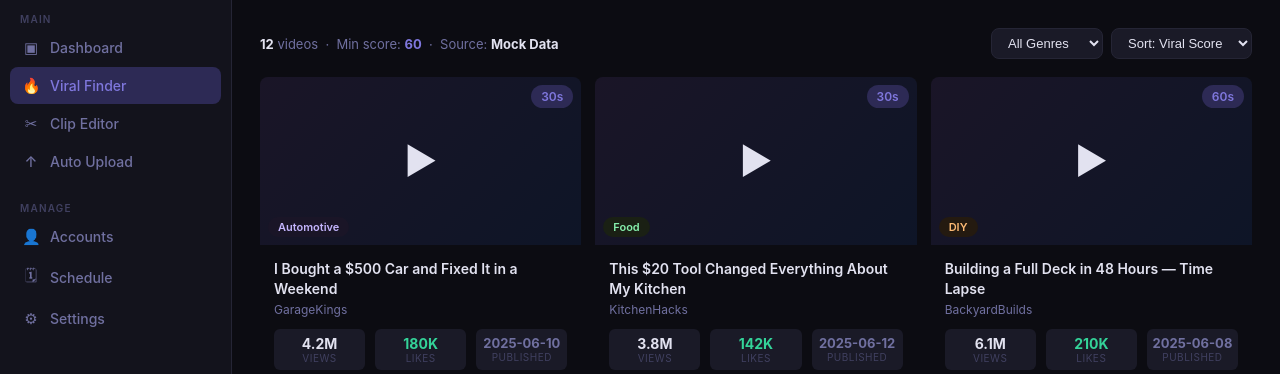
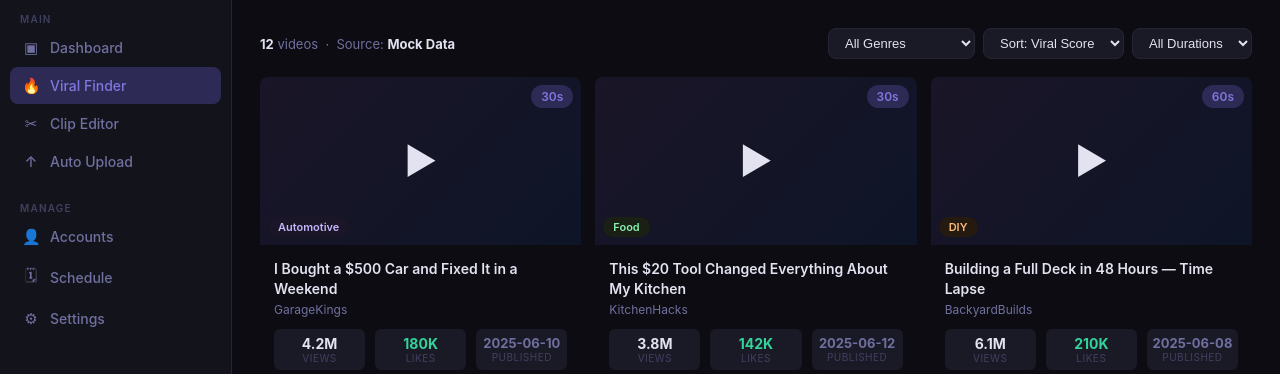
Before and after one commit to ahmadfauzi1312/viralcut-pro, a Flask app: page /viral-finder in a window 1280 px wide. Shown: the part 74-448 px from the top of the page. Run offline with Flask 3, Linux system fonts and the light colour scheme; data comes from the database, SQL or seed files in the repository.

Commit message:
Update viral_finder.html

```diff
--- a/templates/viral_finder.html
+++ b/templates/viral_finder.html
@@ -20,24 +20,14 @@
         <div style="font-size:14px;font-weight:700;color:#c4b5fd;margin-bottom:6px">YouTube API Key Not Configured</div>
         <div style="font-size:13px;color:#9070b0;line-height:1.7">
             Add your <strong style="color:#e2e2f0">YOUTUBE_API_KEY</strong> in
-            <a href="/settings" style="color:var(--accent);font-weight:600">Settings → YouTube API</a>
-            or via the Replit Secrets panel (🔒 sidebar).<br>
-            Get a free key at <strong style="color:#a78bfa">console.cloud.google.com</strong> → APIs &amp; Services → Credentials → Create API Key, then enable <em>YouTube Data API v3</em>.<br>
-            Showing <strong style="color:#e2e2f0">mock data</strong> below until the key is added.
+            <a href="/settings" style="color:var(--accent);font-weight:600">Settings</a>.
+            Showing <strong style="color:#e2e2f0">mock data</strong> below.
         </div>
     </div>
 </div>
-{% elif error == 'bad_key' %}
-<div style="background:#1a0e0e;border:1px solid #4a1a1a;border-radius:10px;padding:14px 18px;margin-bottom:18px;font-size:13px;color:#f87171">
-    ⚠ Invalid API key — go to <a href="/settings" style="color:var(--accent)">Settings</a> to update it. Showing mock data.
-</div>
 {% elif error == 'quota' %}
 <div style="background:#1a1800;border:1px solid #3a3000;border-radius:10px;padding:14px 18px;margin-bottom:18px;font-size:13px;color:#fbbf24">
-    ⚠ YouTube API daily quota exceeded. Showing mock data — quota resets at midnight Pacific Time.
-</div>
-{% elif error == 'network' %}
-<div style="background:#1a0e0e;border:1px solid #4a1a1a;border-radius:10px;padding:14px 18px;margin-bottom:18px;font-size:13px;color:#f87171">
-    ⚠ Could not reach YouTube API — check your network. Showing mock data.
+    ⚠ YouTube API quota exceeded. Resets at midnight Pacific Time.
 </div>
 {% elif error %}
 <div style="background:#1a0e0e;border:1px solid #4a1a1a;border-radius:10px;padding:14px 18px;margin-bottom:18px;font-size:13px;color:#f87171">
@@ -51,27 +41,48 @@
 </div>
 {% endif %}
 
+<!-- Loading overlay -->
+<div id="scan-overlay" style="display:none;position:fixed;inset:0;background:rgba(0,0,0,0.6);z-index:500;align-items:center;justify-content:center;flex-direction:column;gap:16px">
+    <div style="font-size:48px;animation:spin 1s linear infinite">⏳</div>
+    <div style="color:#fff;font-size:16px;font-weight:600">Scanning YouTube Indonesia...</div>
+    <div style="color:#a0a0b0;font-size:13px">Mengambil video trending terbaru</div>
+</div>
+<style>@keyframes spin{from{transform:rotate(0deg)}to{transform:rotate(360deg)}}</style>
+
 <!-- Toolbar -->
 <div style="display:flex;align-items:center;gap:12px;margin-bottom:18px;flex-wrap:wrap">
     <div style="font-size:13px;color:var(--text-muted)">
-        <strong style="color:var(--text)">{{ videos|length }}</strong> videos
-        &nbsp;·&nbsp; Min score: <strong style="color:var(--accent)">{{ min_score }}</strong>
+        <strong style="color:var(--text)" id="visible-count">{{ videos|length }}</strong> videos
         &nbsp;·&nbsp; Source: <strong style="color:var(--text)">{% if scanned %}YouTube Live (ID){% else %}Mock Data{% endif %}</strong>
     </div>
-    <div style="margin-left:auto;display:flex;gap:8px">
+    <div style="margin-left:auto;display:flex;gap:8px;flex-wrap:wrap">
         <select id="genre-filter" onchange="filterCards()" style="background:var(--surface2);border:1px solid var(--border);border-radius:8px;padding:6px 12px;font-size:13px;color:var(--text);outline:none">
             <option value="">All Genres</option>
-            <option value="Automotive">Automotive</option>
-            <option value="Food">Food</option>
-            <option value="DIY">DIY</option>
-            <option value="Tech">Tech</option>
-            <option value="Lifestyle">Lifestyle</option>
-            <option value="Gaming">Gaming</option>
-            <option value="Sports">Sports</option>
+            <option value="Automotive">🚗 Automotive</option>
+            <option value="Food">🍜 Food</option>
+            <option value="DIY">🔧 DIY</option>
+            <option value="Tech">💻 Tech</option>
+            <option value="Gaming">🎮 Gaming</option>
+            <option value="Music">🎵 Music</option>
+            <option value="Sports">⚽ Sports</option>
+            <option value="Travel">✈️ Travel</option>
+            <option value="Lifestyle">✨ Lifestyle</option>
+            <option value="Education">📚 Education</option>
+            <option value="News">📰 News</option>
+            <option value="Comedy">😂 Comedy</option>
+            <option value="Entertainment">🎬 Entertainment</option>
+            <option value="Podcast">🎙️ Podcast</option>
         </select>
         <select id="sort-filter" onchange="sortCards()" style="background:var(--surface2);border:1px solid var(--border);border-radius:8px;padding:6px 12px;font-size:13px;color:var(--text);outline:none">
             <option value="score">Sort: Viral Score</option>
             <option value="views">Sort: Views</option>
+        </select>
+        <select id="duration-filter" onchange="filterCards()" style="background:var(--surface2);border:1px solid var(--border);border-radius:8px;padding:6px 12px;font-size:13px;color:var(--text);outline:none">
+            <option value="">All Durations</option>
+            <option value="30">30s clips</option>
+            <option value="60">60s clips</option>
+            <option value="90">90s clips</option>
+            <option value="120">120s clips</option>
         </select>
     </div>
 </div>
@@ -79,8 +90,7 @@
 <!-- Video grid -->
 <div id="video-grid" style="display:grid;grid-template-columns:repeat(auto-fill,minmax(300px,1fr));gap:14px">
     {% for v in videos %}
-    <div class="video-card" data-genre="{{ v.genre }}" data-score="{{ v.score }}" data-views="{{ v.views_raw }}">
-        <!-- Thumbnail -->
+    <div class="video-card" data-genre="{{ v.genre }}" data-score="{{ v.score }}" data-views="{{ v.views_raw }}" data-duration="{{ v.duration }}">
         <div style="position:relative">
             {% if v.thumbnail %}
             <img src="{{ v.thumbnail }}" alt="" style="width:100%;height:168px;object-fit:cover;border-radius:8px 8px 0 0;display:block">
@@ -97,16 +107,18 @@
                     {% elif v.genre == 'DIY' %}badge-diy
                     {% elif v.genre == 'Tech' %}badge-tech
                     {% elif v.genre == 'Gaming' %}badge-yellow
+                    {% elif v.genre == 'Music' %}badge-purple
+                    {% elif v.genre == 'Sports' %}badge-diy
+                    {% elif v.genre == 'Travel' %}badge-tech
+                    {% elif v.genre == 'Podcast' %}badge-food
                     {% else %}badge-life{% endif %}" style="font-size:11px">{{ v.genre }}</span>
             </div>
         </div>
 
-        <!-- Card body -->
         <div style="padding:14px">
             <div style="font-size:14px;font-weight:600;color:var(--text);line-height:1.4;margin-bottom:4px;display:-webkit-box;-webkit-line-clamp:2;-webkit-box-orient:vertical;overflow:hidden">{{ v.title }}</div>
             <div style="font-size:12px;color:var(--text-muted);margin-bottom:12px">{{ v.channel }}</div>
 
-            <!-- Stats row -->
             <div style="display:flex;gap:10px;margin-bottom:12px">
                 <div style="text-align:center;flex:1;background:var(--surface2);border-radius:6px;padding:6px 4px">
                     <div style="font-size:14px;font-weight:700;color:var(--text)">{{ v.views }}</div>
@@ -122,7 +134,6 @@
                 </div>
             </div>
 
-            <!-- Score bar -->
             <div style="display:flex;align-items:center;gap:8px;margin-bottom:12px">
                 <span style="font-size:11px;color:var(--text-faint)">Viral Score</span>
                 <div class="score-bar" style="flex:1">
@@ -131,7 +142,6 @@
                 <span class="score-num">{{ v.score }}</span>
             </div>
 
-            <!-- Action buttons -->
             <div style="display:flex;gap:7px">
                 <button
                     class="btn btn-primary queue-btn"
@@ -142,7 +152,7 @@
                     {% if v.in_queue %}✓ Queue{% else %}+ Queue{% endif %}
                 </button>
                 <button
-                    class="btn {% if v.has_captions %}btn-secondary{% else %}btn-secondary{% endif %} caption-btn"
+                    class="btn btn-secondary caption-btn"
                     style="flex:1;justify-content:center;font-size:12px;{% if v.has_captions %}border-color:var(--accent);color:var(--accent){% endif %}"
                     onclick="openCaption('{{ v.video_id }}','{{ v.title|replace("'","\\'") }}','{{ v.channel|replace("'","\\'") }}','{{ v.genre }}',{{ v.score }}, this)">
                     {% if v.has_captions %}✓ Caption{% else %}📝 Caption{% endif %}
@@ -153,37 +163,30 @@
     {% else %}
     <div style="grid-column:1/-1;text-align:center;padding:60px 20px;color:var(--text-faint)">
         <div style="font-size:36px;margin-bottom:12px">🔍</div>
-        <p style="font-size:14px">No videos match your filters. Lower the viral score threshold in <a href="/settings" style="color:var(--accent)">Settings</a>.</p>
+        <p style="font-size:14px">No videos found. Click <strong>Scan Now</strong> to fetch latest trending videos.</p>
     </div>
     {% endfor %}
 </div>
 
-<!-- ── Caption Modal ── -->
+<!-- Caption Modal -->
 <div id="caption-modal" style="display:none;position:fixed;inset:0;background:rgba(0,0,0,0.7);z-index:300;align-items:center;justify-content:center;padding:20px">
     <div style="background:var(--surface);border:1px solid var(--border);border-radius:14px;width:100%;max-width:600px;max-height:90vh;display:flex;flex-direction:column;overflow:hidden">
-
-        <!-- Modal header -->
         <div style="padding:18px 20px 14px;border-bottom:1px solid var(--border);display:flex;align-items:flex-start;gap:12px">
             <div style="flex:1;min-width:0">
                 <div style="font-size:11px;font-weight:600;text-transform:uppercase;letter-spacing:1px;color:var(--text-faint);margin-bottom:4px">Caption Generator</div>
                 <div id="cap-modal-title" style="font-size:14px;font-weight:700;color:var(--text);line-height:1.3"></div>
             </div>
             <div style="display:flex;gap:8px;flex-shrink:0;align-items:center">
-                <button id="cap-regen-btn" class="btn btn-secondary btn-sm" onclick="generateCaption(true)">↺ Regenerate</button>
-                <button class="btn btn-secondary btn-sm btn-icon" onclick="closeCaption()">✕</button>
+                <button class="btn btn-secondary btn-sm" onclick="generateCaption(true)">↺ Regenerate</button>
+                <button class="btn btn-secondary btn-sm" onclick="closeCaption()">✕</button>
             </div>
         </div>
-
-        <!-- Loading state -->
         <div id="cap-loading" style="display:none;padding:40px;text-align:center">
             <div style="font-size:24px;margin-bottom:10px">⏳</div>
             <div style="font-size:13px;color:var(--text-muted)">Generating captions…</div>
         </div>
-
-        <!-- Captions content -->
         <div id="cap-content" style="padding:18px 20px;overflow-y:auto;display:flex;flex-direction:column;gap:14px">
-
-            {% for key, label, chars, color in [("short","Short","< 150 chars","var(--green)"),("medium","Medium","150–300 chars","var(--accent)"),("long","Long","300+ chars","var(--yellow)")] %}
+            {% for key, label, chars, color in [("short","Short","< 150 chars","var(--green)"),("medium","Medium","150-300 chars","var(--accent)"),("long","Long","300+ chars","var(--yellow)")] %}
             <div style="background:var(--surface2);border:1px solid var(--border);border-radius:10px;padding:14px">
                 <div style="display:flex;align-items:center;justify-content:space-between;margin-bottom:10px">
                     <div style="display:flex;align-items:center;gap:8px">
@@ -198,9 +201,7 @@
                 <div id="cap-{{ key }}" style="font-size:13px;color:var(--text-muted);line-height:1.6;white-space:pre-wrap;word-break:break-word"></div>
             </div>
             {% endfor %}
-
         </div>
-
         <div style="padding:12px 20px;border-top:1px solid var(--border);display:flex;justify-content:flex-end">
             <button class="btn btn-secondary btn-sm" onclick="closeCaption()">Close</button>
         </div>
@@ -208,28 +209,34 @@
 </div>
 
 <!-- Toasts -->
-<div id="queue-toast" style="display:none;position:fixed;bottom:24px;right:24px;background:#1e1527;border:1px solid var(--accent);border-radius:10px;padding:12px 18px;font-size:13px;font-weight:600;color:var(--accent);z-index:400;box-shadow:0 4px 20px rgba(0,0,0,0.4)">
-    ✓ Added to queue
-</div>
-<div id="copy-toast" style="display:none;position:fixed;bottom:24px;right:24px;background:#0e2018;border:1px solid #1a4a28;border-radius:10px;padding:12px 18px;font-size:13px;font-weight:600;color:var(--green);z-index:400;box-shadow:0 4px 20px rgba(0,0,0,0.4)">
-    ✓ Copied to clipboard
-</div>
+<div id="queue-toast" style="display:none;position:fixed;bottom:24px;right:24px;background:#1e1527;border:1px solid var(--accent);border-radius:10px;padding:12px 18px;font-size:13px;font-weight:600;color:var(--accent);z-index:400">✓ Added to queue</div>
+<div id="copy-toast" style="display:none;position:fixed;bottom:24px;right:24px;background:#0e2018;border:1px solid #1a4a28;border-radius:10px;padding:12px 18px;font-size:13px;font-weight:600;color:var(--green);z-index:400">✓ Copied!</div>
 
 <script>
-// ── Scan button ──
 function startScan() {
     const btn = document.getElementById('scan-btn');
+    const overlay = document.getElementById('scan-overlay');
     btn.disabled = true;
     document.getElementById('scan-icon').textContent = '⏳';
-    document.getElementById('scan-label').textContent = 'Scanning…';
+    document.getElementById('scan-label').textContent = 'Scanning...';
+    overlay.style.display = 'flex';
+    document.getElementById('scan-form').submit();
 }
 
-// ── Filter / sort ──
 function filterCards() {
     const genre = document.getElementById('genre-filter').value;
-    document.querySelectorAll('.video-card').forEach(c =>
-        c.style.display = (!genre || c.dataset.genre === genre) ? '' : 'none');
+    const duration = document.getElementById('duration-filter').value;
+    let visible = 0;
+    document.querySelectorAll('.video-card').forEach(c => {
+        const genreMatch = !genre || c.dataset.genre === genre;
+        const durMatch = !duration || c.dataset.duration === duration;
+        const show = genreMatch && durMatch;
+        c.style.display = show ? '' : 'none';
+        if (show) visible++;
+    });
+    document.getElementById('visible-count').textContent = visible;
 }
+
 function sortCards() {
     const by = document.getElementById('sort-filter').value;
     const grid = document.getElementById('video-grid');
@@ -238,12 +245,11 @@ function sortCards() {
         .forEach(c => grid.appendChild(c));
 }
 
-// ── Queue ──
 async function addToQueue(btn) {
     const data = JSON.parse(btn.dataset.video);
-    btn.disabled = true; btn.textContent = '…';
+    btn.disabled = true; btn.textContent = '...';
     try {
-        const res  = await fetch('/queue/add', { method:'POST', headers:{'Content-Type':'application/json'}, body:JSON.stringify(data) });
+        const res = await fetch('/queue/add', {method:'POST',headers:{'Content-Type':'application/json'},body:JSON.stringify(data)});
         const json = await res.json();
         if (json.ok || res.status === 409) {
             btn.textContent = '✓ Queue';
@@ -251,62 +257,48 @@ async function addToQueue(btn) {
             btn.style.color = 'var(--accent)';
             btn.style.border = '1px solid var(--accent)';
             showToast('queue-toast');
-        } else { btn.disabled = false; btn.textContent = '+ Queue'; }
-    } catch { btn.disabled = false; btn.textContent = '+ Queue'; }
+        } else { btn.disabled=false; btn.textContent='+ Queue'; }
+    } catch { btn.disabled=false; btn.textContent='+ Queue'; }
 }
 
-// ── Caption modal ──
-let _capCurrentVideo = {};
-
+let _capVideo = {};
 function openCaption(videoId, title, channel, genre, score, btn) {
-    _capCurrentVideo = { videoId, title, channel, genre, score };
+    _capVideo = {videoId, title, channel, genre, score};
     document.getElementById('cap-modal-title').textContent = title;
     document.getElementById('caption-modal').style.display = 'flex';
-
-    // Check if already generated (btn text contains ✓)
     if (btn && btn.textContent.includes('✓')) {
-        // Load from server
         loadExistingCaption(videoId);
     } else {
         generateCaption(false);
     }
 }
-
 async function loadExistingCaption(videoId) {
     showCapLoading(true);
     try {
-        const res  = await fetch('/captions/' + videoId);
+        const res = await fetch('/captions/' + videoId);
         const data = await res.json();
         if (data.ok) { populateCaptions(data); return; }
     } catch {}
     generateCaption(false);
 }
-
 async function generateCaption(regen) {
     showCapLoading(true);
-    const { videoId, title, channel, genre, score } = _capCurrentVideo;
+    const {videoId, title, channel, genre, score} = _capVideo;
     try {
-        const res  = await fetch('/captions/generate', {
-            method:'POST', headers:{'Content-Type':'application/json'},
-            body: JSON.stringify({ video_id:videoId, title, channel, genre, score })
-        });
+        const res = await fetch('/captions/generate', {method:'POST',headers:{'Content-Type':'application/json'},body:JSON.stringify({video_id:videoId,title,channel,genre,score})});
         const data = await res.json();
         if (data.ok) {
             populateCaptions(data);
-            // Update caption button state
             document.querySelectorAll('.caption-btn').forEach(b => {
-                if (b.getAttribute('onclick').includes(`'${videoId}'`)) {
+                if (b.getAttribute('onclick') && b.getAttribute('onclick').includes("'" + videoId + "'")) {
                     b.textContent = '✓ Caption';
                     b.style.borderColor = 'var(--accent)';
                     b.style.color = 'var(--accent)';
                 }
             });
         }
-    } catch(e) {
-        showCapLoading(false);
-    }
+    } catch(e) { showCapLoading(false); }
 }
-
 function populateCaptions(data) {
     showCapLoading(false);
     ['short','medium','long'].forEach(key => {
@@ -315,32 +307,22 @@ function populateCaptions(data) {
         document.getElementById('cap-count-' + key).textContent = text.length + ' chars';
     });
 }
-
 function showCapLoading(show) {
-    document.getElementById('cap-loading').style.display  = show ? 'block' : 'none';
-    document.getElementById('cap-content').style.display  = show ? 'none'  : 'flex';
+    document.getElementById('cap-loading').style.display = show ? 'block' : 'none';
+    document.getElementById('cap-content').style.display = show ? 'none' : 'flex';
 }
-
-function closeCaption() {
-    document.getElementById('caption-modal').style.display = 'none';
-}
-
-document.getElementById('caption-modal').addEventListener('click', function(e) {
-    if (e.target === this) closeCaption();
-});
-
+function closeCaption() { document.getElementById('caption-modal').style.display = 'none'; }
+document.getElementById('caption-modal').addEventListener('click', function(e) { if(e.target===this) closeCaption(); });
 async function copyCaption(key) {
     const text = document.getElementById('cap-' + key).textContent;
-    try { await navigator.clipboard.writeText(text); } catch { }
+    try { await navigator.clipboard.writeText(text); } catch {}
     showToast('copy-toast');
 }
-
 function showToast(id) {
-    // Hide all toasts first
-    document.querySelectorAll('[id$="-toast"]').forEach(t => t.style.display = 'none');
+    document.querySelectorAll('[id$="-toast"]').forEach(t => t.style.display='none');
     const t = document.getElementById(id);
     t.style.display = 'block';
-    setTimeout(() => t.style.display = 'none', 2000);
+    setTimeout(() => t.style.display='none', 2000);
 }
 </script>
 {% endblock %}
```
